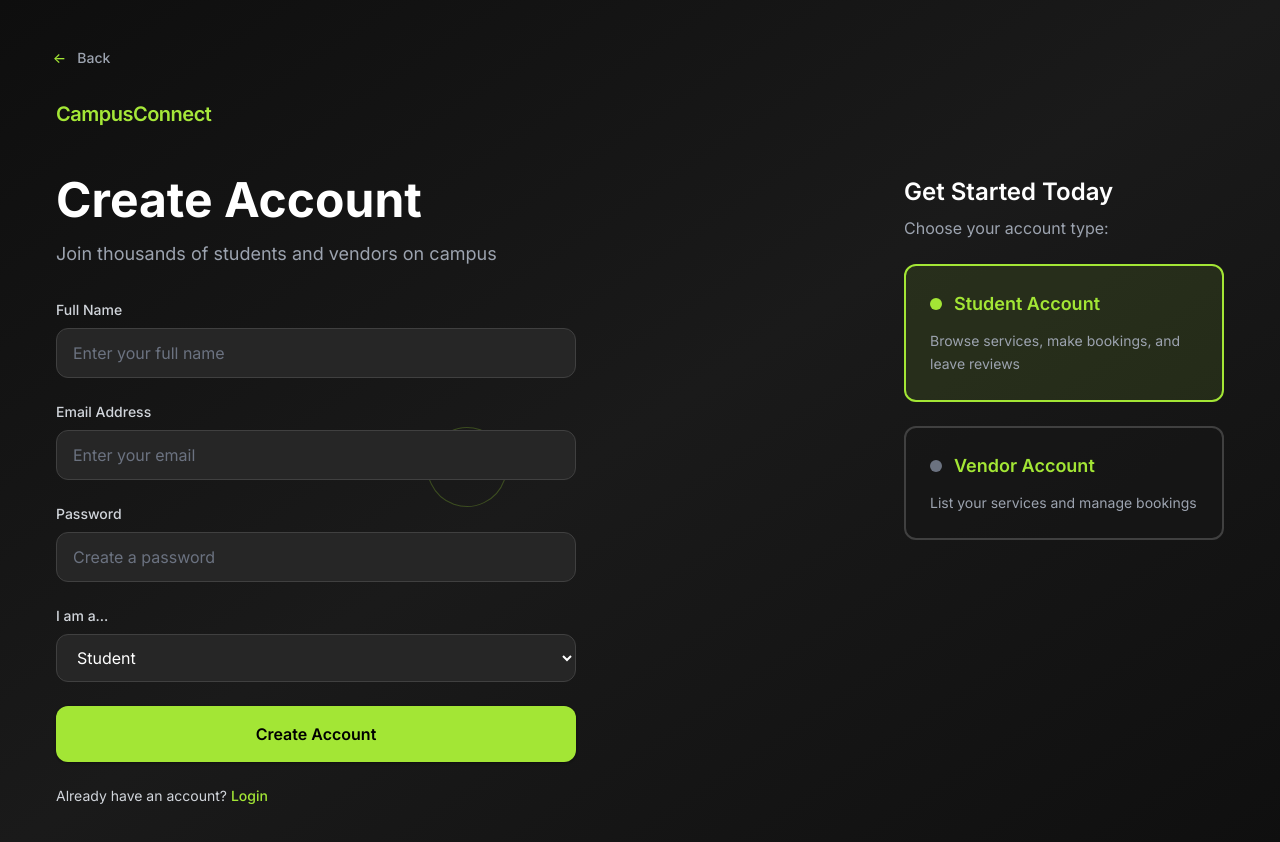
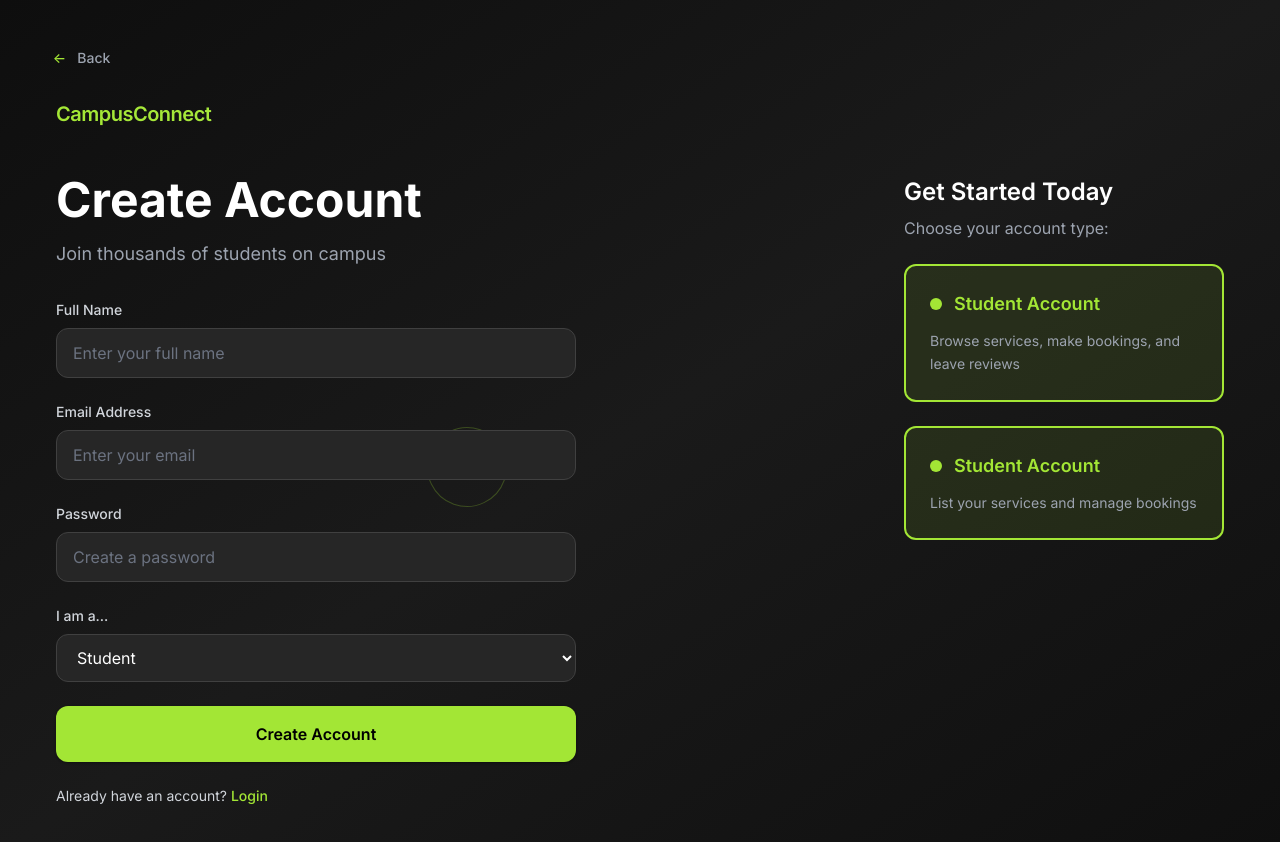
Before and after one commit to qalicha-dev28/CAMPUS-CONNECT-FD, a React (Vite) app: page /signup in a window 1280 px wide. Shown: the top 842 px of the page. Built offline with nearby package versions, Linux system fonts and the light colour scheme.

Commit message:
editted a feat

```diff
--- a/src/pages/SignupPage.jsx
+++ b/src/pages/SignupPage.jsx
@@ -108,7 +108,7 @@ export default function SignupPage() {
           >
             <h2 className="text-4xl lg:text-5xl font-bold mb-4 leading-tight">Create Account</h2>
             <p className="text-gray-400 text-base lg:text-lg mb-8 leading-relaxed">
-              Join thousands of students and vendors on campus
+              Join thousands of students on campus
             </p>
 
             <form onSubmit={handleSignup} className="space-y-6 w-full lg:w-[520px]">
@@ -156,7 +156,6 @@ export default function SignupPage() {
                   className="w-full bg-neutral-800 rounded-xl px-4 py-3 outline-none border border-neutral-700 focus:border-lime-400 focus:ring-2 focus:ring-lime-400/20 transition-modern text-base hover:bg-neutral-700/50"
                 >
                   <option value="student">Student</option>
-                  <option value="vendor">Vendor</option>
                 </select>
               </div>
 
@@ -212,16 +211,16 @@ export default function SignupPage() {
             <motion.div
               whileHover={{ scale: 1.02, y: -5 }}
               whileTap={{ scale: 0.98 }}
-              onClick={() => handleRoleSelect("vendor")}
+              onClick={() => handleRoleSelect("student")}
               className={`cursor-pointer border-2 rounded-xl w-full lg:w-[320px] p-6 transition-modern hover:shadow-medium ${
-                form.role === "vendor"
+                form.role === "student"
                   ? "border-lime-400 bg-lime-400/10 shadow-lime-400/20"
                   : "border-neutral-700 bg-neutral-900/60 hover:border-neutral-600"
               }`}
             >
               <div className="flex items-center mb-3">
-                <div className={`w-3 h-3 rounded-full mr-3 ${form.role === "vendor" ? "bg-lime-400" : "bg-gray-500"}`}></div>
-                <p className="text-lime-400 font-semibold text-lg">Vendor Account</p>
+                <div className={`w-3 h-3 rounded-full mr-3 ${form.role === "student" ? "bg-lime-400" : "bg-gray-500"}`}></div>
+                <p className="text-lime-400 font-semibold text-lg">Student Account</p>
               </div>
               <p className="text-gray-400 text-sm leading-relaxed">
                 List your services and manage bookings
```
